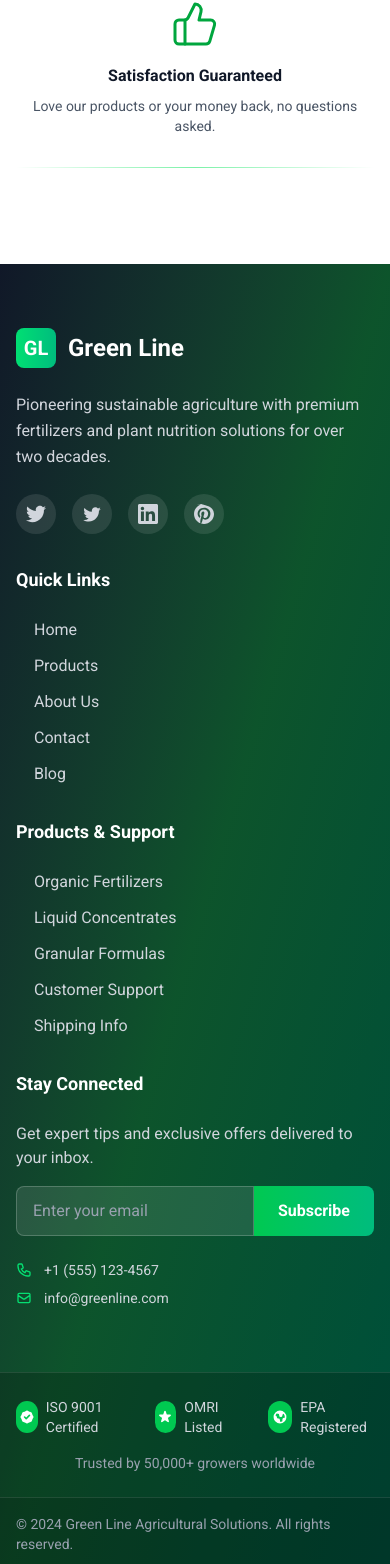
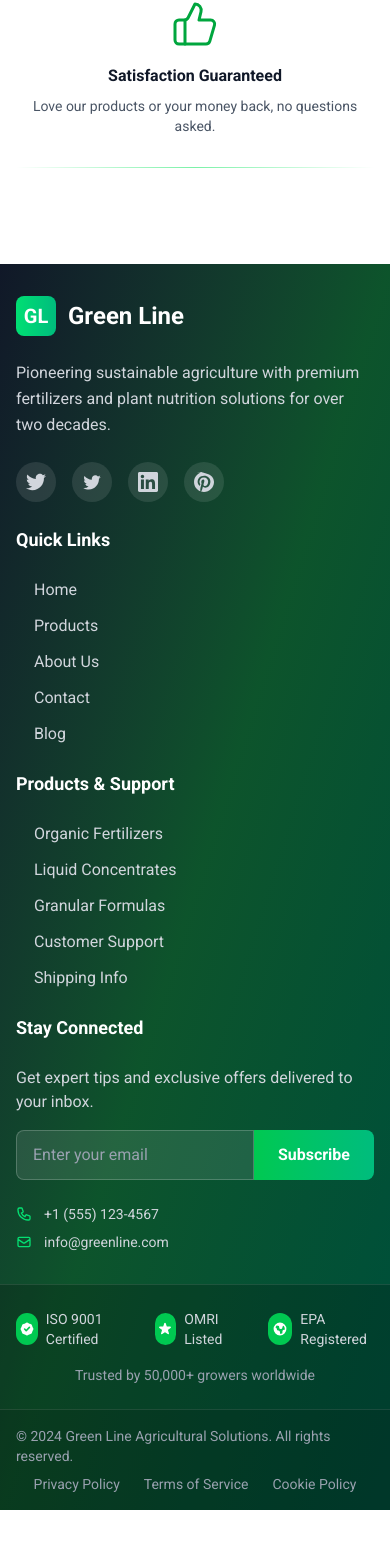
Before and after one commit to mohamed-samir-dev/Greenline, a Next.js app: page / in a window 390 px wide. Shown: the part 2392-3956 px from the top of the page. After the commit the page ends 3902 px from the top, so only its background shows below. Built offline with nearby package versions, Linux system fonts and the light colour scheme; no server answers; the database is empty.

Commit message:
refactor: improve footer component structure and styling

```diff
--- a/components/footer/Footer.tsx
+++ b/components/footer/Footer.tsx
@@ -8,12 +8,16 @@
 export default function Footer() {
   return (
     <footer className="bg-linear-to-br from-gray-900 via-green-900 to-emerald-900 text-white">
-      <div className="max-w-7xl mx-auto px-4 sm:px-6 lg:px-8 py-16">
-        <div className="grid grid-cols-1 md:grid-cols-2 lg:grid-cols-4 gap-8 lg:gap-12">
-          <CompanyInfo />
+      <div className="max-w-7xl mx-auto px-4 sm:px-6 lg:px-8 py-8 sm:py-12 lg:py-16">
+        <div className="grid grid-cols-1 sm:grid-cols-2 lg:grid-cols-4 gap-6 sm:gap-8 lg:gap-12">
+          <div className="sm:col-span-2 lg:col-span-1">
+            <CompanyInfo />
+          </div>
           <QuickLinks />
           <ProductsSupport />
-          <Newsletter />
+          <div className="sm:col-span-2 lg:col-span-1">
+            <Newsletter />
+          </div>
         </div>
       </div>
       <CertificationsBar />
```
